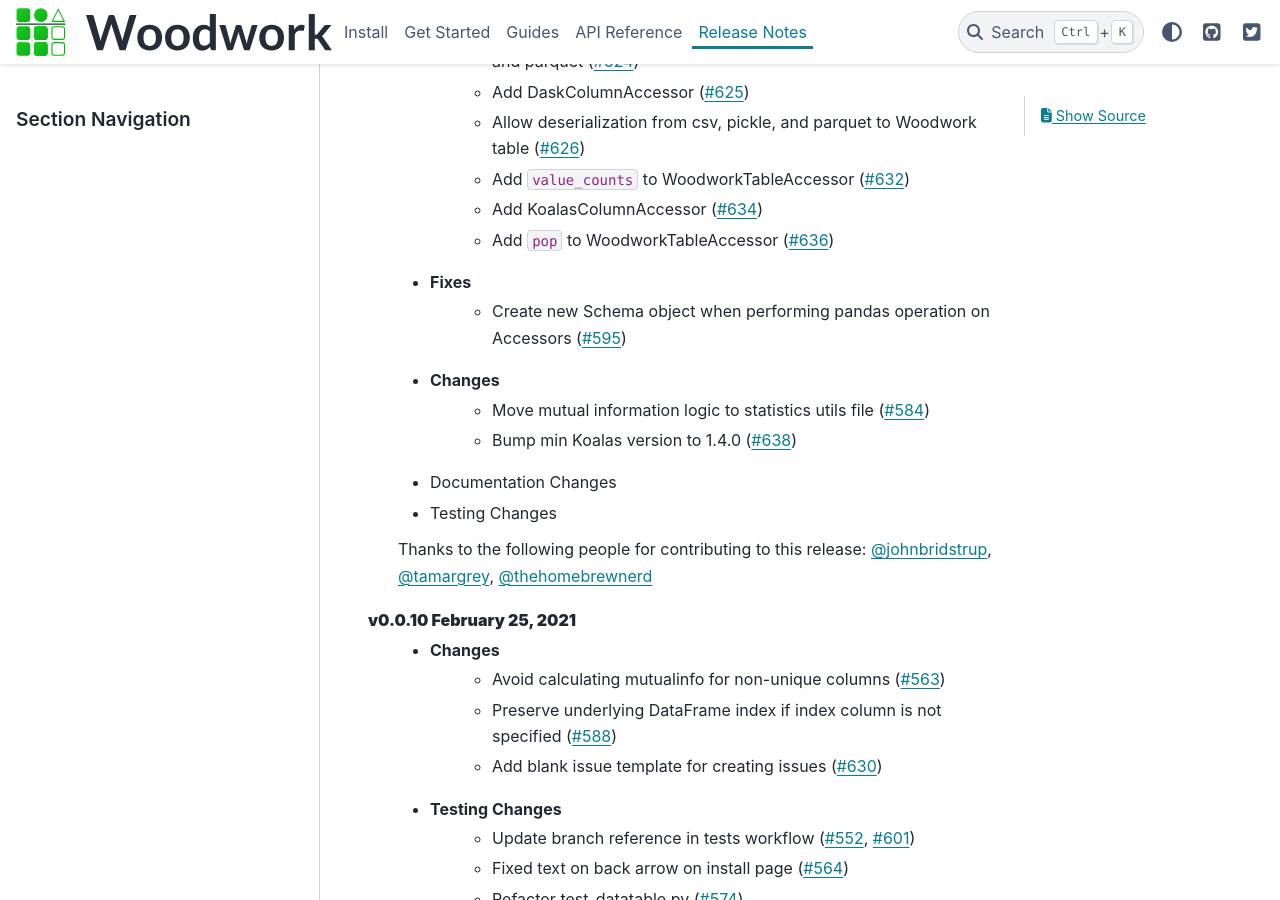
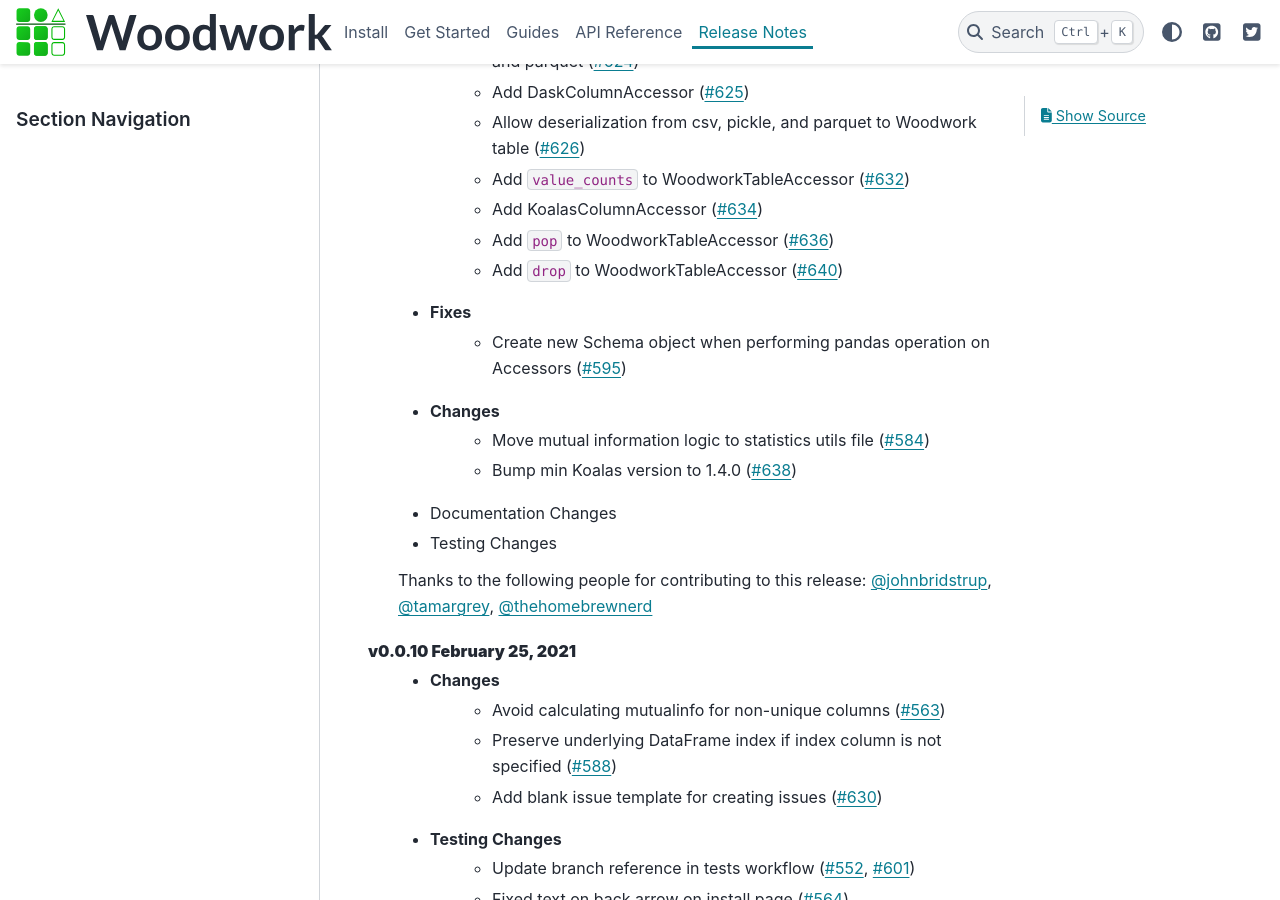
Before and after one commit to alteryx/woodwork, a Sphinx documentation site: the page built from docs/source/release_notes.rst, in a window 1280 px wide and 900 px high, scrolled down 1266 px. Built offline with Sphinx 7.4.7 and the PyData theme 0.15.4, drawn with Linux system fonts in a browser that asks for light colours; comment, search, counter and statistics services are not loaded.

Commit message:
Add release note

```diff
--- a/docs/source/release_notes.rst
+++ b/docs/source/release_notes.rst
@@ -34,6 +34,7 @@ Release Notes
         * Add ``value_counts`` to WoodworkTableAccessor (:pr:`632`)
         * Add KoalasColumnAccessor (:pr:`634`)
         * Add ``pop`` to WoodworkTableAccessor (:pr:`636`)
+        * Add ``drop`` to WoodworkTableAccessor (:pr:`640`)
     * Fixes
         * Create new Schema object when performing pandas operation on Accessors (:pr:`595`)
     * Changes
```
